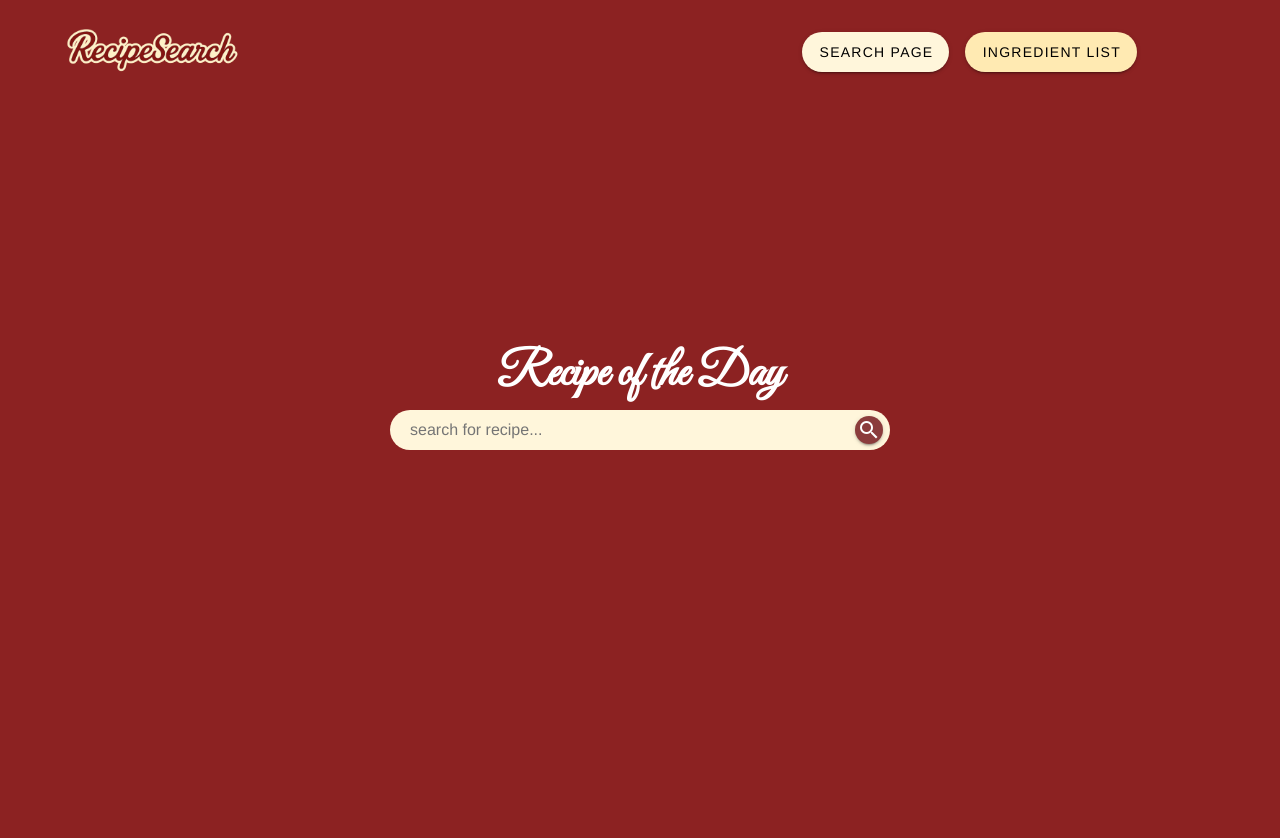
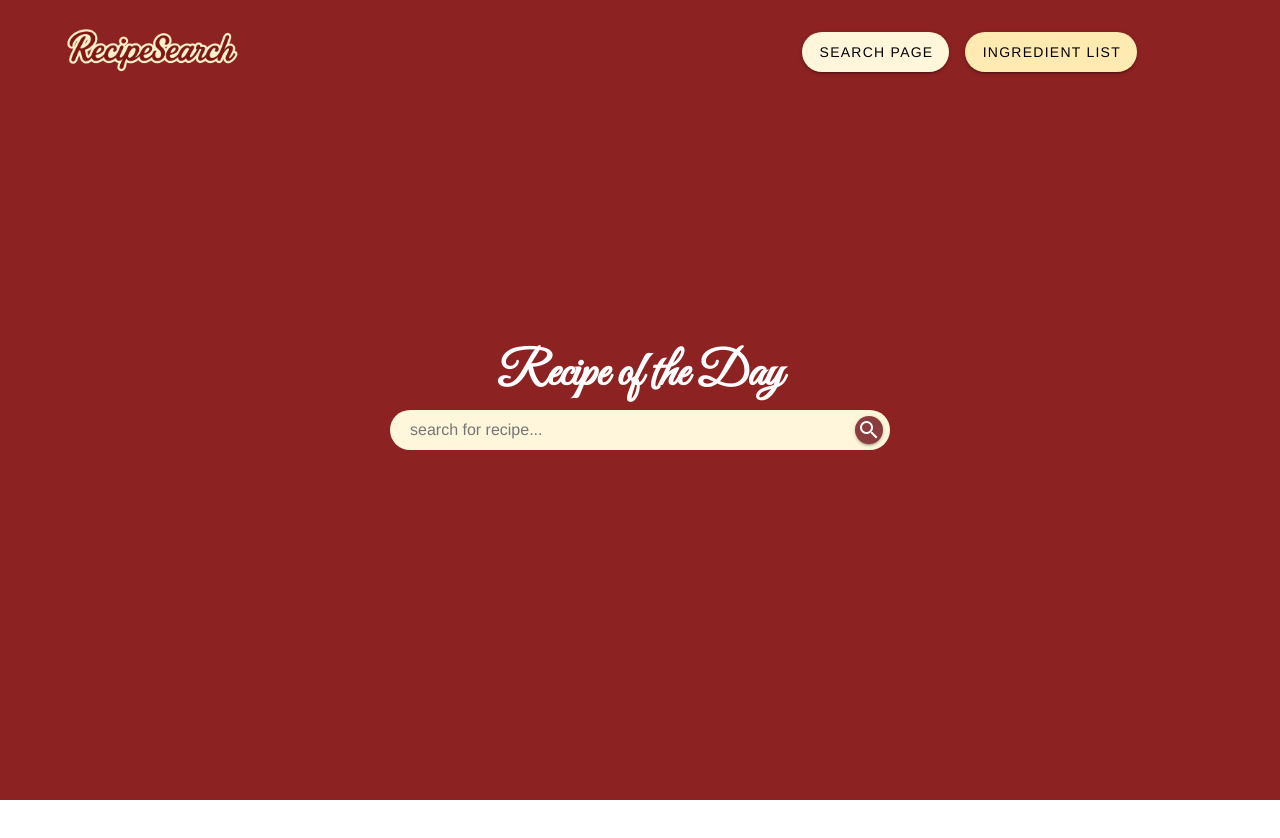
Before and after one commit to io-95/RecipeSearch, a Vue app in the folder Frontend/: page / in a window 1280 px wide. Shown: the top 838 px of the page. After the commit the page ends 800 px from the top, so only its background shows below. Built offline with nearby package versions, Linux system fonts and the light colour scheme; no server answers.

Commit message:
remove background color and min-hight in landingPage, because it is defined globally

```diff
--- a/Frontend/src/views/LandingPage.vue
+++ b/Frontend/src/views/LandingPage.vue
@@ -20,8 +20,6 @@
     @import url('https://fonts.googleapis.com/css2?family=Great+Vibes&display=swap');
 
     .landing-page{
-        min-height: 100vh;
-        background-color: #8c2222;
         justify-content: flex-start;
         display: flex;
         flex-direction: column;
```
